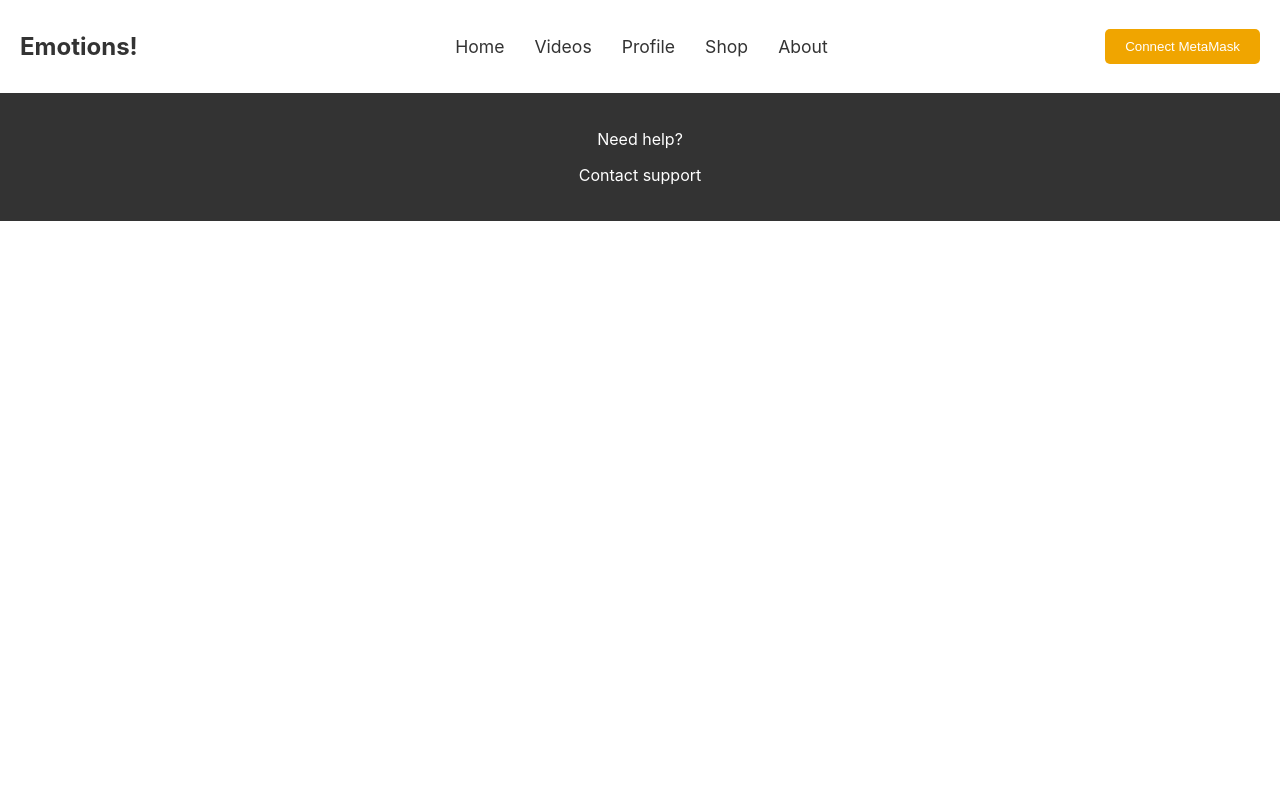
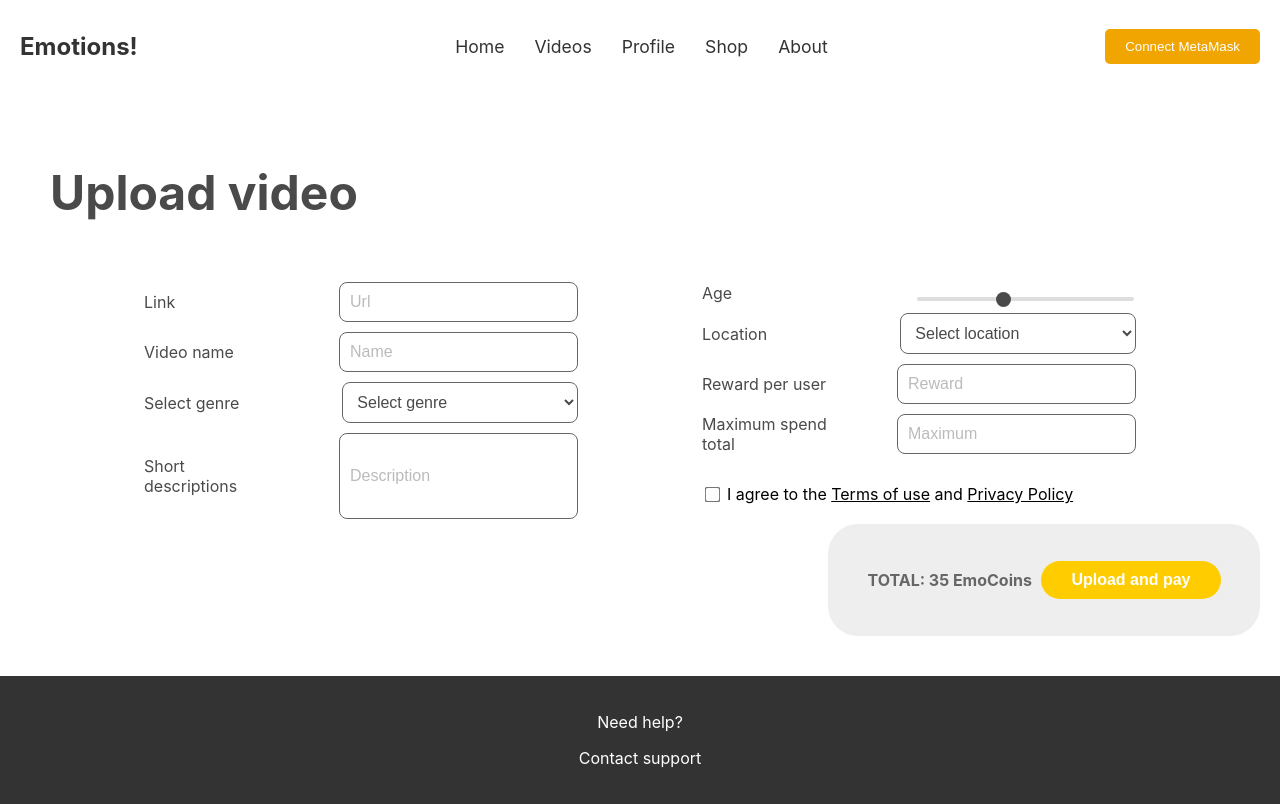
Before and after one commit to Gutanan/emotions-beta, a React (Create React App) app: page /upload in a window 1280 px wide. Built offline with nearby package versions, Linux system fonts and the light colour scheme.

Commit message:
UploadVideoPage.js added to the webapp - JSON to console

```diff
--- a/src/App.js
+++ b/src/App.js
@@ -8,6 +8,7 @@ import ProfilePage from './pages/ProfilePage';
 import ShopPage from './pages/ShopPage';
 import AboutPage from './pages/AboutPage';
 import VideoDetailPage from './pages/VideoDetailPage'
+import UploadVideoPage from "./pages/UploadVideoPage";
 
 function App() {
   return (
@@ -20,7 +21,9 @@ function App() {
             <Route path="/profile" element={<ProfilePage />} />
             <Route path="/shop" element={<ShopPage />} />
             <Route path="/about" element={<AboutPage />} />
+              <Route path="/upload" element={<UploadVideoPage />} />
               <Route path="/video/:videoId" element={<VideoDetailPage />} />
+
           </Routes>
           <Footer />
         </div>
--- a/src/components/EmquestorProfile.js
+++ b/src/components/EmquestorProfile.js
@@ -3,8 +3,16 @@ import './EmquestorProfile.css';
 import ProfilePic from './pictures/ProfilePic.png';
 import PieChartEmotions from './pictures/pie_chart_emotions.png';
 import LineChartEmotions from './pictures/line_chart_emotions.png';
+import { useNavigate } from "react-router-dom";
 
 function EmquestorProfile() {
+
+    const navigate = useNavigate();
+
+    const uploadRedirect = () => {
+        navigate(`/upload`);
+    };
+
     return (
         <div className="emq-emquestor-profile">
             <div className="emq-profile-header">
@@ -21,7 +29,7 @@ function EmquestorProfile() {
                     <p>234 Emocoins</p>
                     <div className="emq-wallet-buttons">
                         <button className="emq-wallet-button">Get more EmoCoins</button>
-                        <button className="emq-shop-button">Go to the shop</button>
+                        <button className="emq-shop-button" onClick={() => uploadRedirect()}>Upload video</button>
                     </div>
                 </div>
             </div>
--- /dev/null
+++ b/src/components/UploadVideoSection.css
@@ -0,0 +1,136 @@
+.upload-section {
+    padding: 40px 20px;
+    background-color: white;
+}
+
+.upload-header {
+    font-size: 3rem;
+    font-weight: bold;
+    color: #4a4a4a;
+    margin: 30px
+}
+
+.upload-input-section {
+    display: flex;
+    justify-content: space-evenly;
+    flex-wrap: wrap;
+}
+
+.upload-input {
+    display: flex;
+    flex-direction: column;
+    align-items: center;
+    width: 35%;
+    gap: 10px;
+    margin-top: 30px;
+}
+
+.input-item {
+    display: flex;
+    flex-direction: row;
+    align-items: center;
+    justify-content: space-between;
+    width: 100%;
+}
+
+.input-item-checkbox {
+    display: flex;
+    flex-direction: row;
+    align-items: center;
+    justify-content: flex-start;
+    width: 100%;
+    padding: 20px;
+}
+
+.input-item-input {
+    width: 50%;
+    padding: 10px;
+    font-size: 1rem;
+    color: #4a4a4a;
+    border: 1px solid #666666;
+    border-radius: 8px;
+    background-color: white;
+}
+
+#description {
+    height: 4em;
+}
+
+input.input-item-input::placeholder {
+    color: #bbb;
+}
+
+.input-item-input-choice {
+    min-width: 54.3%;
+    padding: 10px;
+    font-size: 1rem;
+    color: #4a4a4a;
+    border: 1px solid #666666;
+    border-radius: 8px;
+    background-color: white;
+}
+
+.input-name {
+    font-size: 1rem;
+    color: #4a4a4a;
+    width: 30%;
+}
+
+.input-item-input-range {
+    width: 50%;
+    -webkit-appearance: none;
+    appearance: none;
+    height: 4px;
+    background: #ddd;
+    border-radius: 5px;
+    outline: none;
+    margin-top: 15px;
+}
+
+.input-item-input-range::-webkit-slider-thumb {
+    -webkit-appearance: none;
+    appearance: none;
+    width: 15px;
+    height: 15px;
+    border-radius: 50%;
+    background: #4a4a4a;
+    cursor: pointer;
+}
+
+.input-item-input-checkbox {
+    margin-right: 8px;
+    transform: scale(1.2);
+    cursor: pointer;
+}
+
+.upload-button-section {
+    display: flex;
+    justify-content: flex-end;
+}
+
+.upload-button-card {
+    display: flex;
+    flex-direction: row;
+    align-items: center;
+    justify-content: space-evenly;
+    padding: 30px;
+    background-color: #eee;
+    border-radius: 30px;
+    width: 30%;
+}
+
+.upload-text {
+    color: #666;
+    font-weight: bold;
+}
+
+.upload-button {
+    background-color: #ffcc00;
+    color: white;
+    border: none;
+    border-radius: 30px;
+    padding: 10px 30px;
+    font-size: 16px;
+    font-weight: bold;
+    cursor: pointer;
+}
--- /dev/null
+++ b/src/components/UploadVideoSection.js
@@ -0,0 +1,112 @@
+import React from "react";
+import "./UploadVideoSection.css";
+
+function VideoSection() {
+    const upload = () => {
+        // Retrieve input values
+        const link = document.getElementById("link").value;
+        const name = document.getElementById("name").value;
+        const genre = document.getElementById("genre").value;
+        const description = document.getElementById("description").value;
+        const age = document.getElementById("age").value;
+        const location = document.getElementById("location").value;
+        const reward = document.getElementById("reward").value;
+        const maxSpend = document.getElementById("max").value;
+        const agree = document.getElementById("agree").checked;
+
+        // Check if all required fields are filled
+        if (!link || !name || !genre || !description || !age || !location || !reward || !maxSpend || !agree) {
+            alert("Please fill out all fields and agree to the Terms of Use and Privacy Policy.");
+            return;
+        }
+
+        // Create the JSON object
+        const formData = {
+            link,
+            name,
+            genre,
+            description,
+            age,
+            location,
+            reward,
+            maxSpend,
+            agree,
+        };
+
+        console.log("Form Data JSON:", JSON.stringify(formData));
+
+        // Add further processing here (e.g., sending data to a server)
+    };
+
+    return (
+        <div className="upload-section">
+            <h1 className="upload-header">Upload video</h1>
+            <div className="upload-input-section">
+                <div className="upload-input">
+                    <div className="input-item">
+                        <label className="input-name">Link</label>
+                        <input className="input-item-input" id="link" type="text" placeholder="Url" />
+                    </div>
+                    <div className="input-item">
+                        <label className="input-name">Video name</label>
+                        <input className="input-item-input" id="name" type="text" placeholder="Name" />
+                    </div>
+                    <div className="input-item">
+                        <label className="input-name">Select genre</label>
+                        <select className="input-item-input-choice" id="genre" defaultValue="">
+                            <option value="" disabled>Select genre</option>
+                            <option value="Fun">Fun</option>
+                            <option value="Ads">Ads</option>
+                            <option value="Streams">Streams</option>
+                            <option value="Trailers">Trailers</option>
+                            <option value="Games">Games</option>
+                        </select>
+                    </div>
+                    <div className="input-item">
+                        <label className="input-name">Short descriptions</label>
+                        <input className="input-item-input" id="description" type="text" placeholder="Description" />
+                    </div>
+                </div>
+                <div className="upload-input">
+                    <div className="input-item">
+                        <label className="input-name">Age</label>
+                        <input className="input-item-input-range" id="age" type="range" min="18" max="100" />
+                    </div>
+                    <div className="input-item">
+                        <label className="input-name">Location</label>
+                        <select className="input-item-input-choice" id="location" defaultValue="">
+                            <option value="" disabled>Select location</option>
+                            <option value="Czech">Czech</option>
+                            <option value="USA">USA</option>
+                            <option value="England">England</option>
+                            <option value="Germany">Germany</option>
+                            <option value="India">India</option>
+                        </select>
+                    </div>
+                    <div className="input-item">
+                        <label className="input-name">Reward per user</label>
+                        <input className="input-item-input" id="reward" type="text" placeholder="Reward" />
+                    </div>
+                    <div className="input-item">
+                        <label className="input-name">Maximum spend total</label>
+                        <input className="input-item-input" id="max" type="text" placeholder="Maximum" />
+                    </div>
+                    <div className="input-item-checkbox">
+                        <input className="input-item-input-checkbox" id="agree" type="checkbox" />
+                        <label className="input-name-checkbox">
+                            I agree to the <u>Terms of use</u> and <u>Privacy Policy</u>
+                        </label>
+                    </div>
+                </div>
+            </div>
+            <div className="upload-button-section">
+                <div className="upload-button-card">
+                    <p className="upload-text"> TOTAL: 35 EmoCoins</p>
+                    <button className="upload-button" onClick={upload}>Upload and pay</button>
+                </div>
+            </div>
+        </div>
+    );
+}
+
+export default VideoSection;
--- /dev/null
+++ b/src/pages/UploadVideoPage.js
@@ -0,0 +1,13 @@
+import React from 'react';
+import UploadVideoSection from "../components/UploadVideoSection";
+
+
+function App() {
+    return (
+        <div>
+            <UploadVideoSection />
+        </div>
+    );
+}
+
+export default App;
```
